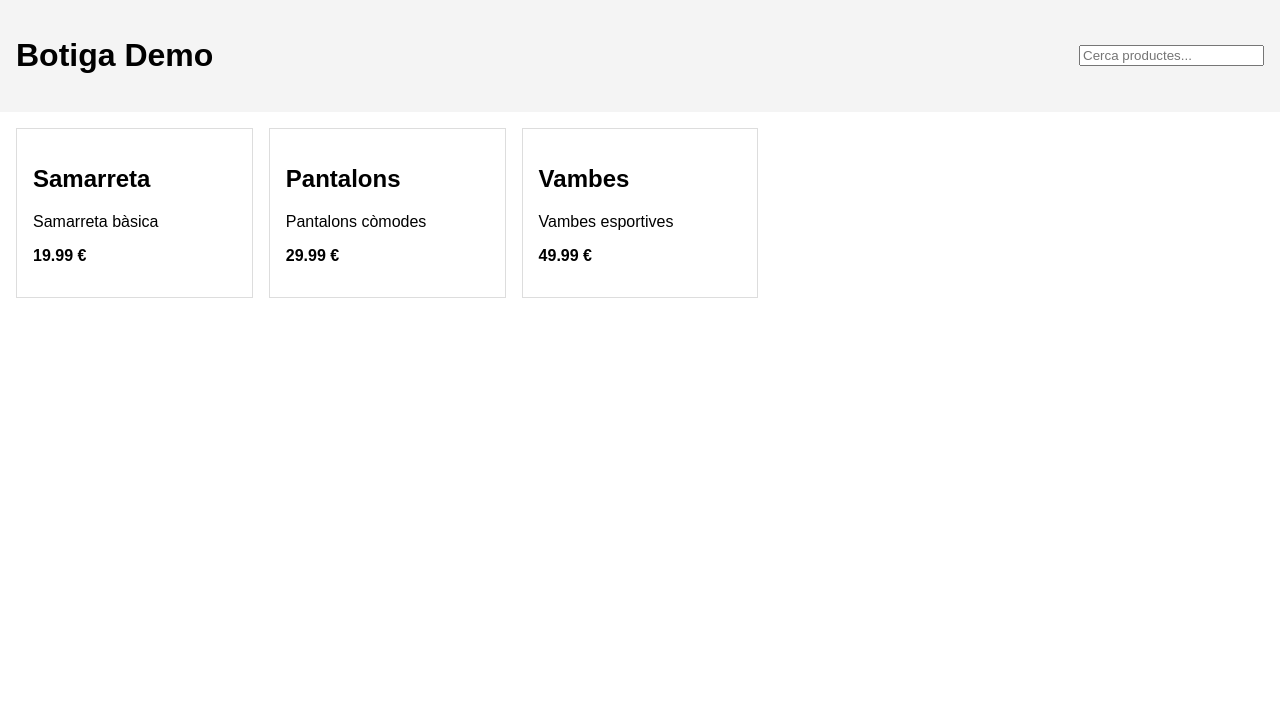
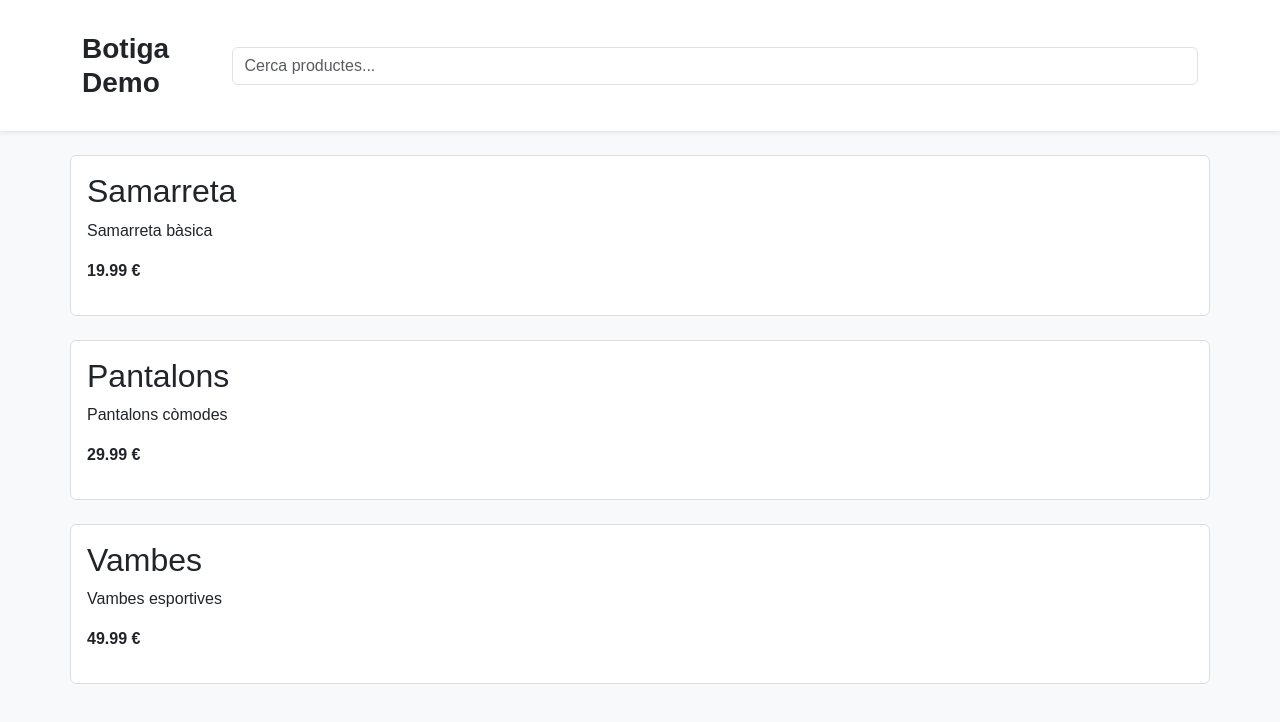
Before and after one commit to tofolrossello/Botiga-GitHub, a plain HTML site: page index.html in a window 1280 px wide. Drawn offline with nearby package versions, Linux system fonts and the light colour scheme.

Commit message:
Modificam index.html amb estil bootstrap

```diff
--- a/index.html
+++ b/index.html
@@ -2,21 +2,48 @@
 <html lang="ca">
 <head>
   <meta charset="UTF-8">
+  <meta name="viewport" content="width=device-width, initial-scale=1">
   <title>Botiga Demo</title>
+
+  <!-- Bootstrap CSS -->
+  <link
+    href="https://cdn.jsdelivr.net/npm/bootstrap@5.3.3/dist/css/bootstrap.min.css"
+    rel="stylesheet"
+  />
+
   <link rel="stylesheet" href="css/estils.css">
 </head>
-<body>
-  <header>
-    <h1>Botiga Demo</h1>
-    <input type="text" id="buscador" placeholder="Cerca productes...">
+
+<body class="bg-light">
+
+  <!-- HEADER -->
+  <header class="bg-white shadow-sm mb-4">
+    <div class="container py-3 d-flex flex-column flex-md-row align-items-center justify-content-between">
+      <h1 class="h3 m-0 fw-bold">Botiga Demo</h1>
+
+      <div class="mt-3 mt-md-0 w-100 w-md-50">
+        <input
+          type="text"
+          id="buscador"
+          class="form-control"
+          placeholder="Cerca productes..."
+        >
+      </div>
+    </div>
   </header>
 
-  <main>
-    <section id="grid-productes" class="grid"></section>
+  <!-- CONTINGUT PRINCIPAL -->
+  <main class="container">
+    <section id="grid-productes" class="row g-4">
+      <!-- Aquí s’injectaran les targetes de productes amb JS -->
+    </section>
   </main>
+
+  <!-- Bootstrap JS (opcional per components) -->
+  <script src="https://cdn.jsdelivr.net/npm/bootstrap@5.3.3/dist/js/bootstrap.bundle.min.js"></script>
 
   <script src="js/dades.js"></script>
   <script src="js/app.js"></script>
+
 </body>
-
 </html>
```
Also changed, not shown: 1 other file.
